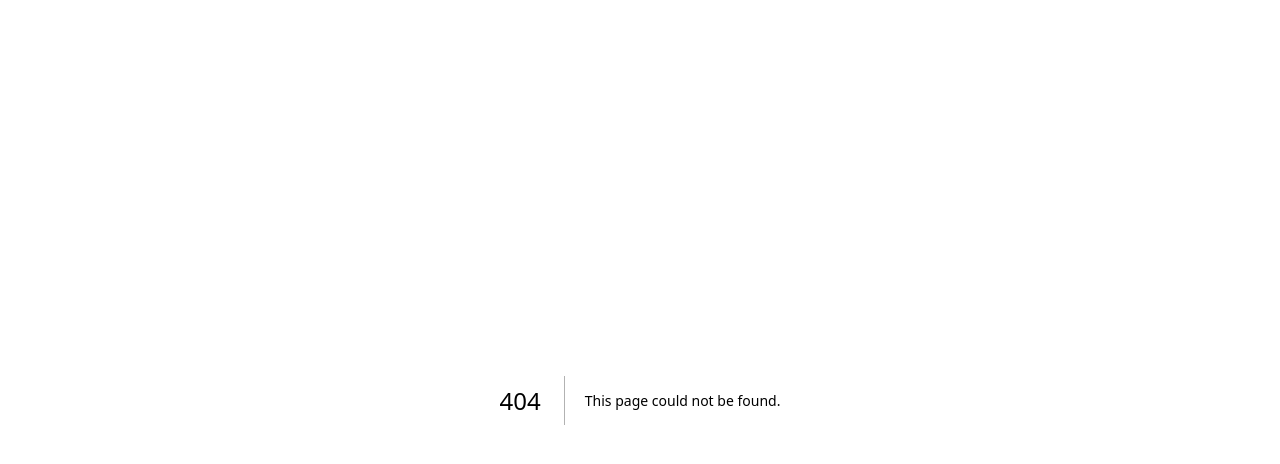
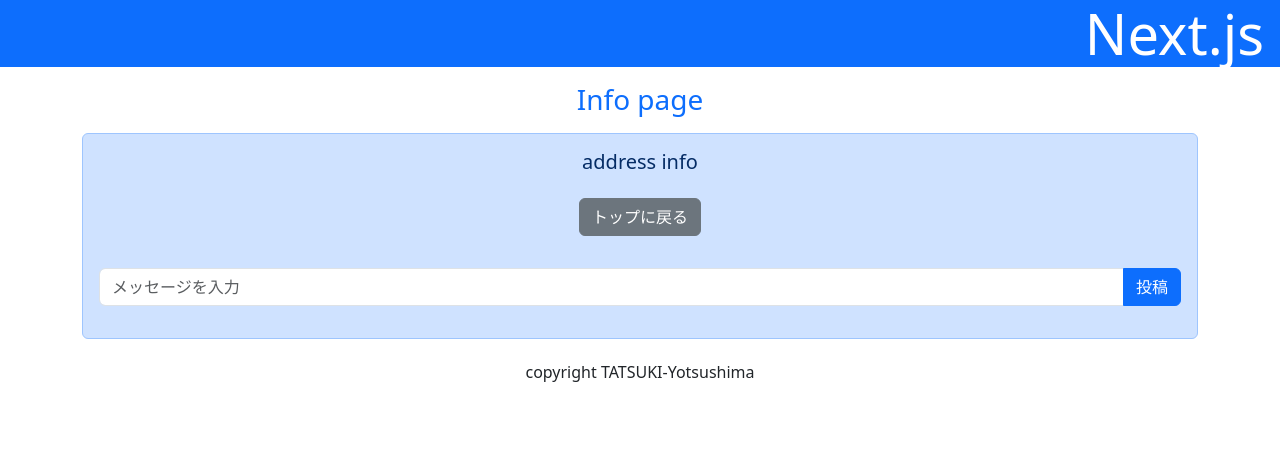
Before and after one commit to Tatsupopopo/next_app, a Next.js app: page /info in a window 1280 px wide. Before the commit this address had no page. Shown: the top 464 px of the page. Built offline with nearby package versions, Linux system fonts and the light colour scheme; no server answers; sample sign-in values are in the browser's storage.

Commit message:
Adding info page

```diff
--- /dev/null
+++ b/app/info/page.js
@@ -0,0 +1,148 @@
+"use client";
+
+import "bootstrap/dist/css/bootstrap.min.css";
+import Script from "next/script";
+import Layout from "../components/layout";
+
+import { useState, useEffect } from "react";
+import { db, auth } from "../components/fire";
+import {
+  collection,
+  addDoc,
+  getDoc,
+  doc,
+  query,
+  orderBy,
+  onSnapshot,
+} from "firebase/firestore";
+import { useRouter, useSearchParams } from "next/navigation";
+
+export default function Info() {
+  const [message, setMessage] = useState("address info");
+  const [cmt, setCmt] = useState("");
+  const [mydata, setMydata] = useState(null);
+  const [msgdata, setMsgdata] = useState([]);
+  const router = useRouter();
+  const searchParams = useSearchParams();
+  const id = searchParams.get("id");
+
+  // ログインしていないならトップへ
+  useEffect(() => {
+    if (!auth.currentUser) router.push("/");
+  }, [router]);
+
+  // 相手の基本情報取得
+  useEffect(() => {
+    if (!auth.currentUser || !id) return;
+
+    const fetchUser = async () => {
+      const email = auth.currentUser.email;
+
+      const docSnap = await getDoc(doc(db, "address", email, "address", id));
+      if (docSnap.exists()) {
+        setMydata(docSnap.data());
+      } else {
+        setMessage("相手の情報が見つかりません");
+      }
+    };
+
+    fetchUser();
+  }, [id]);
+
+  // 🔥 メッセージをリアルタイム取得
+  useEffect(() => {
+    if (!auth.currentUser || !id) return;
+
+    const email = auth.currentUser.email;
+
+    const msgRef = collection(db, "address", email, "address", id, "message");
+    const q = query(msgRef, orderBy("time", "asc"));
+
+    // onSnapshot でリアルタイム購読
+    const unsubscribe = onSnapshot(q, (snap) => {
+      const msgs = [];
+      snap.forEach((doc) => {
+        msgs.push(
+          <li className="list-group-item px-3 py-1" key={doc.id}>
+            {doc.data().comment}
+          </li>
+        );
+      });
+      setMsgdata(msgs);
+    });
+
+    // クリーンアップ（画面遷移時に購読停止）
+    return () => unsubscribe();
+  }, [id]);
+
+  // メッセージ入力
+  const onChange = (e) => setCmt(e.target.value);
+
+  // メッセージ投稿
+  const doAction = async () => {
+    if (!cmt) return;
+
+    const t = new Date().getTime();
+    const email = auth.currentUser.email;
+
+    const to = { comment: "To: " + cmt, time: t };
+    const from = { comment: "From: " + cmt, time: t };
+
+    await addDoc(
+      collection(db, "address", email, "address", id, "message"),
+      to
+    );
+    await addDoc(
+      collection(db, "address", id, "address", email, "message"),
+      from
+    );
+
+    setCmt(""); // 入力欄クリア
+  };
+
+  // トップに戻る
+  const goBack = () => router.push("/");
+
+  return (
+    <div>
+      <Layout header="Next.js" title="Info page">
+        <div className="alert alert-primary text-center">
+          <h5 className="mb-4">{message}</h5>
+
+          {mydata && (
+            <div className="text-left mb-3">
+              <div>Name: {mydata.name}</div>
+              <div>Mail: {mydata.mail}</div>
+              <div>Tel: {mydata.tel}</div>
+              <div>Memo: {mydata.memo}</div>
+            </div>
+          )}
+
+          <button className="btn btn-secondary mb-3" onClick={goBack}>
+            トップに戻る
+          </button>
+
+          <ul className="list-group mb-3">{msgdata}</ul>
+
+          <div className="input-group mb-3">
+            <input
+              type="text"
+              className="form-control"
+              value={cmt}
+              onChange={onChange}
+              placeholder="メッセージを入力"
+            />
+            <button className="btn btn-primary" onClick={doAction}>
+              投稿
+            </button>
+          </div>
+        </div>
+      </Layout>
+
+      <Script
+        src="https://cdn.jsdelivr.net/npm/bootstrap@5.3.2/dist/js/bootstrap.bundle.min.js"
+        strategy="afterInteractive"
+      />
+    </div>
+  );
+}
```
